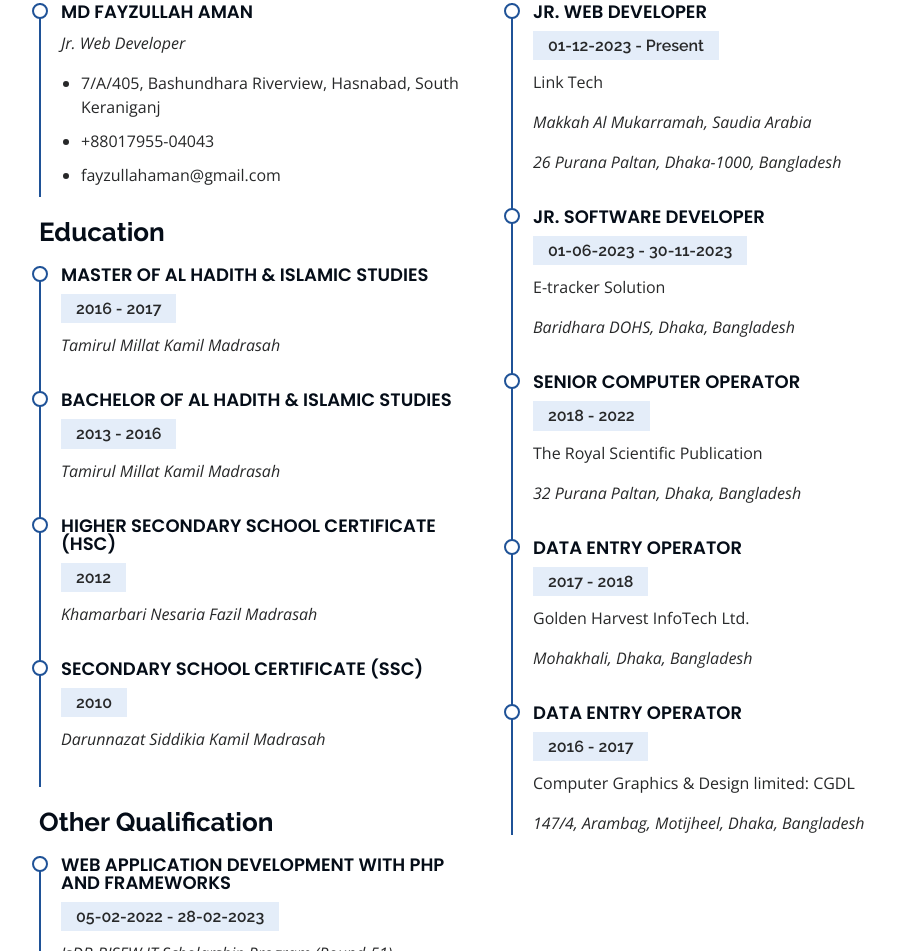
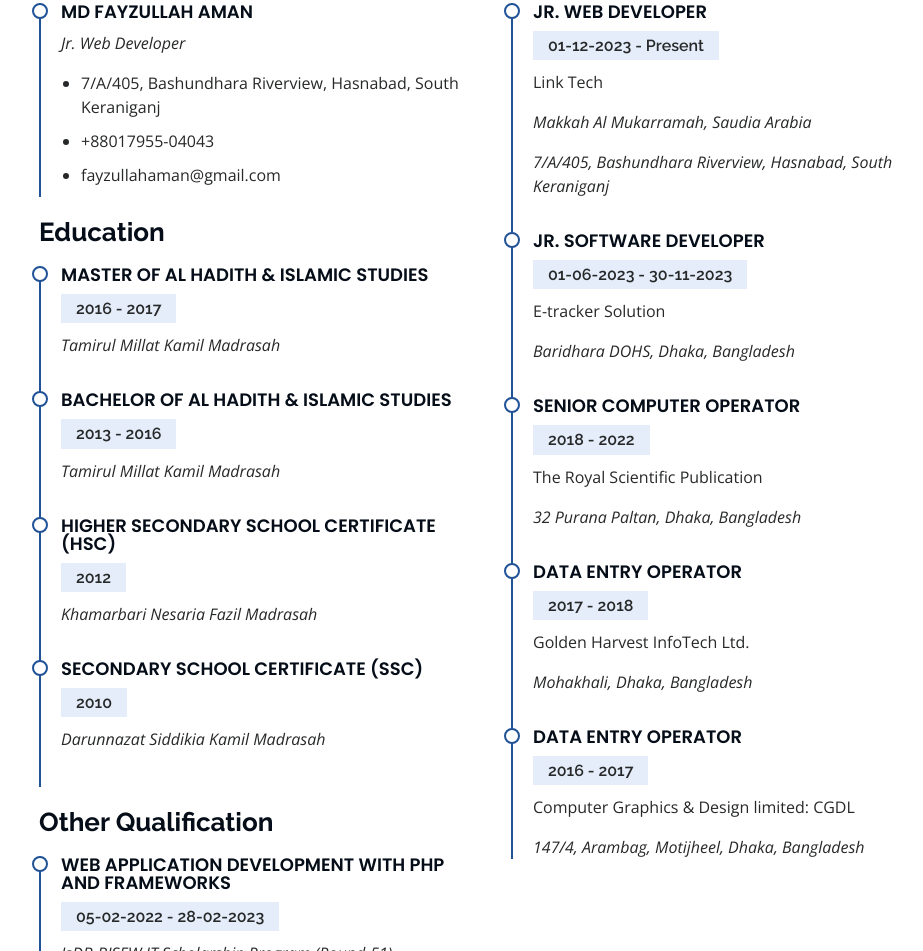
Before and after one commit to fayzullahaman/fayzullahaman.github.io, a plain HTML site: page index.html in a window 1280 px wide. Shown: the part 2812-3763 px from the top of the page, without its empty margins (291-1214 px from the left). Drawn offline with nearby package versions, Linux system fonts and the light colour scheme.

Commit message:
Update index.html
updated current working address

```diff
--- a/index.html
+++ b/index.html
@@ -514,7 +514,7 @@
                 <h5>01-12-2023 - Present</h5>
                 <p>Link Tech</p>
                 <p><em>Makkah Al Mukarramah, Saudia Arabia</em></p>
-                <p><em>26 Purana Paltan, Dhaka-1000, Bangladesh</em></p>
+                <p><em>7/A/405, Bashundhara Riverview, Hasnabad, South Keraniganj</em></p>
               </div>
               <div class="resume-item">
                 <h4>Jr. Software Developer</h4>
```
